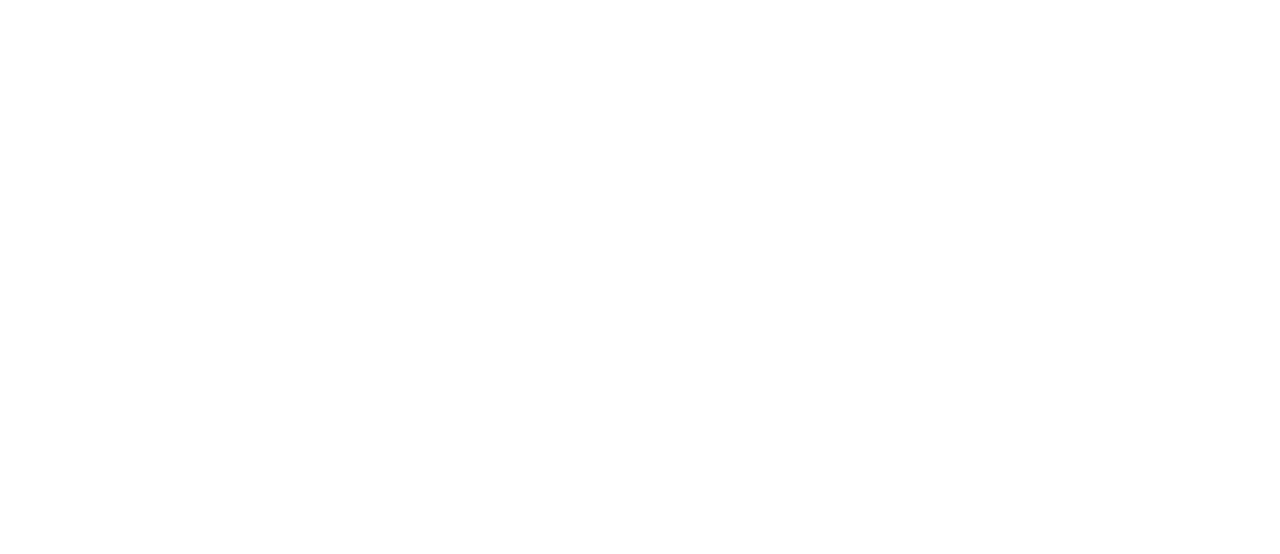
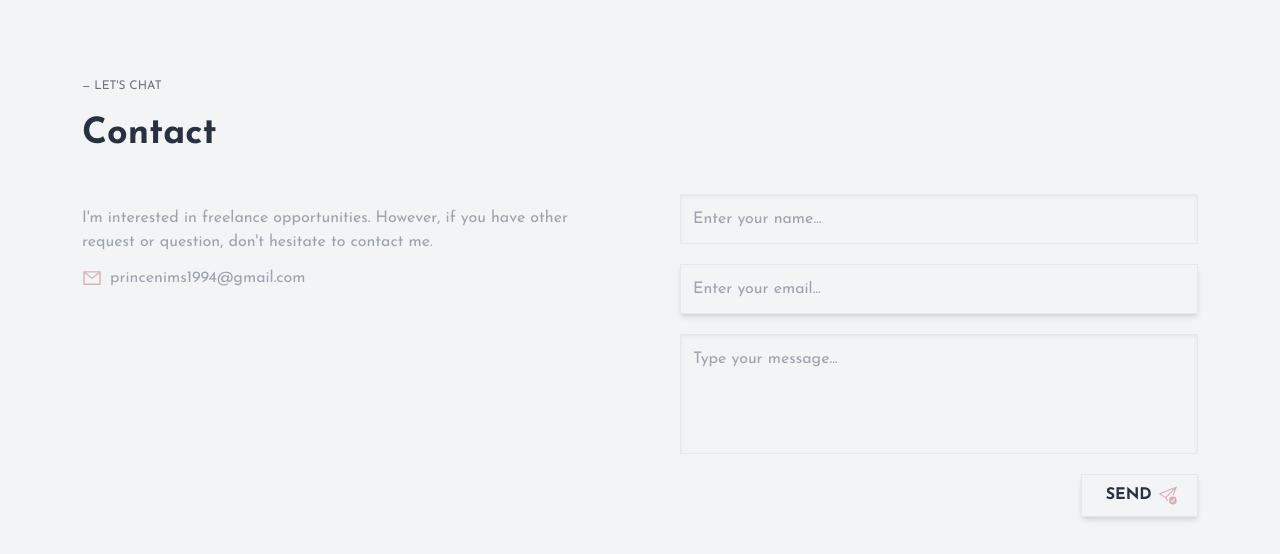
Before and after one commit to nimscodes/nimscodes, a React (Vite) app: page / in a window 1280 px wide. Shown: the part 1997-2551 px from the top of the page. Before the commit the page ends 1947 px from the top, so only its background shows below. Built offline with nearby package versions, Linux system fonts and the light colour scheme; no server answers.

Commit message:
contact almost done

```diff
--- a/package.json
+++ b/package.json
@@ -10,6 +10,7 @@
     "preview": "vite preview"
   },
   "dependencies": {
+    "emailjs-com": "^3.2.0",
     "react": "^18.2.0",
     "react-dom": "^18.2.0",
     "react-icons": "^4.10.1"
--- a/src/App.jsx
+++ b/src/App.jsx
@@ -4,6 +4,7 @@
 import Hero from './components/Hero';
 import Skills from './components/Skills';
 import Projects from './components/Projects';
+import Contact from './components/Contact';
 
 function App() {
   const [isMobile, setIsMobile] = useState(window.innerWidth < 768);
@@ -39,6 +40,7 @@
         <Hero isMobile={isMobile} />
         <Skills />
         <Projects />
+        <Contact />
       </div>
     </div>
   );
--- /dev/null
+++ b/src/components/Contact.jsx
@@ -0,0 +1,35 @@
+import ContactForm from './ContactForm';
+import { AiOutlineMail } from 'react-icons/ai'
+
+const Contact = () => {
+  const email = 'princenims1994@gmail.com';
+  const subject = 'Enquiries'
+
+  const mailtoLink = `mailto:${email}?subject=${encodeURIComponent(subject)}`;
+
+
+  return (
+    <div className="flex flex-col py-10 gap-10">
+      <div className="flex flex-col space-y-3">
+        <h3 className="text-xs text-gray-500 py-2">— LET{"'"}S CHAT</h3>
+        <h1 className="text-4xl font-semibold">Contact </h1>
+      </div>
+      <div className="flex flex-col md:flex-row gap-20  justify-between">
+        <div className='flex flex-col gap-3 flex-1 md:py-3 text-gray-400'>
+          <p className="mr-5 ">
+            I{"'"}m interested in freelance opportunities. However, if you have
+            other request or question, don{"'"}t hesitate to contact me.
+          </p>
+          <a href={mailtoLink} className='flex items-center gap-2'>
+            <AiOutlineMail size={20} className='text-tea-rose-red' />
+            <p>{email}</p>
+          </a>
+        </div>
+
+        <ContactForm />
+      </div>
+    </div>
+  );
+};
+
+export default Contact;
--- /dev/null
+++ b/src/components/ContactForm.jsx
@@ -0,0 +1,128 @@
+import { useState } from 'react';
+import { BsSendCheck } from 'react-icons/bs';
+import emailjs from 'emailjs-com';
+
+const ContactForm = () => {
+  const [formData, setFormData] = useState({
+    name: '',
+    email: '',
+    message: '',
+  });
+
+  const [errors, setErrors] = useState({
+    name: '',
+    email: '',
+    message: '',
+  });
+
+  const [success, setSuccess] = useState('');
+
+  const serviceId = import.meta.env.VITE_EMAIL_SERVICE_ID;
+  const templateId = import.meta.env.VITE_EMAIL_TEMPLATE_ID;
+  const userId = import.meta.env.VITE_EMAIL_USER_ID;
+
+  const validateEmail = (email) => {
+    const emailRegex = /^[^\s@]+@[^\s@]+\.[^\s@]+$/;
+    return emailRegex.test(email);
+  };
+
+  const handleInputChange = (e) => {
+    const { name, value } = e.target;
+    setFormData((prevData) => ({
+      ...prevData,
+      [name]: value,
+    }));
+  };
+
+  const handleSubmit = async (e) => {
+    e.preventDefault();
+
+    const newErrors = {
+      name: formData.name ? '' : 'Name is required',
+      email: validateEmail(formData.email) ? '' : 'Invalid email',
+      message: formData.message ? '' : 'Message is required',
+    };
+
+    setErrors(newErrors);
+
+    try {
+      const response = await emailjs.send(
+        serviceId,
+        templateId,
+        formData,
+        userId
+      );
+
+      if (response.status === 200) {
+        console.log('Message sent successfully');
+        setSuccess('Message sent successfully');
+        // Display confirmation to the user
+      }
+    } catch (error) {
+      console.error('Error sending message:', error);
+    }
+
+    setFormData({
+      name: '',
+      email: '',
+      message: '',
+    });
+
+    // if (!Object.values(newErrors).some((error) => error)) {
+    //   setSuccess('Message sent successfully');
+    // }
+  };
+
+  return (
+    <form onSubmit={handleSubmit} className="flex-1 flex flex-col gap-5">
+      <div className="flex items-center p-3 shadow-inner border dark:border-gray-700">
+        <input
+          type="text"
+          name="name"
+          value={formData.name}
+          onChange={handleInputChange}
+          placeholder={errors.name || `Enter your name...`}
+          className={`w-full bg-transparent outline-none ${
+            errors.name && ' placeholder:text-red-400'
+          }`}
+        />
+      </div>
+      <div className="flex items-center p-3 shadow-md border dark:border-gray-700">
+        <input
+          type="email"
+          name="email"
+          value={formData.email}
+          onChange={handleInputChange}
+          placeholder={errors.email || `Enter your email...`}
+          className={`w-full bg-transparent outline-none ${
+            errors.email && ' placeholder:text-red-400'
+          }`}
+        />
+      </div>
+      <div className="flex h-[120px] items-start p-3 shadow-inner border dark:border-gray-700">
+        <input
+          type="text"
+          name="message"
+          value={formData.message}
+          onChange={handleInputChange}
+          placeholder={errors.message || `Type your message...`}
+          className={`w-full bg-transparent outline-none ${
+            errors.message && ' placeholder:text-red-400'
+          }`}
+        />
+      </div>
+      <div className="cursor-pointer flex items-center gap-1 self-end px-5 py-2 shadow-md border dark:border-gray-700">
+        <input
+          type="submit"
+          name="send"
+          value="SEND"
+          className="w-full bg-transparent outline-none font-semibold"
+        />
+        <BsSendCheck size={25} className="text-tea-rose-red" />
+      </div>
+      {success && <p className="text-[#5cb85c]"> {success}</p>}
+    </form>
+  );
+};
+
+export default ContactForm;
```
Also changed, not shown: 2 other files (tests, documents, lock files or other folders).
